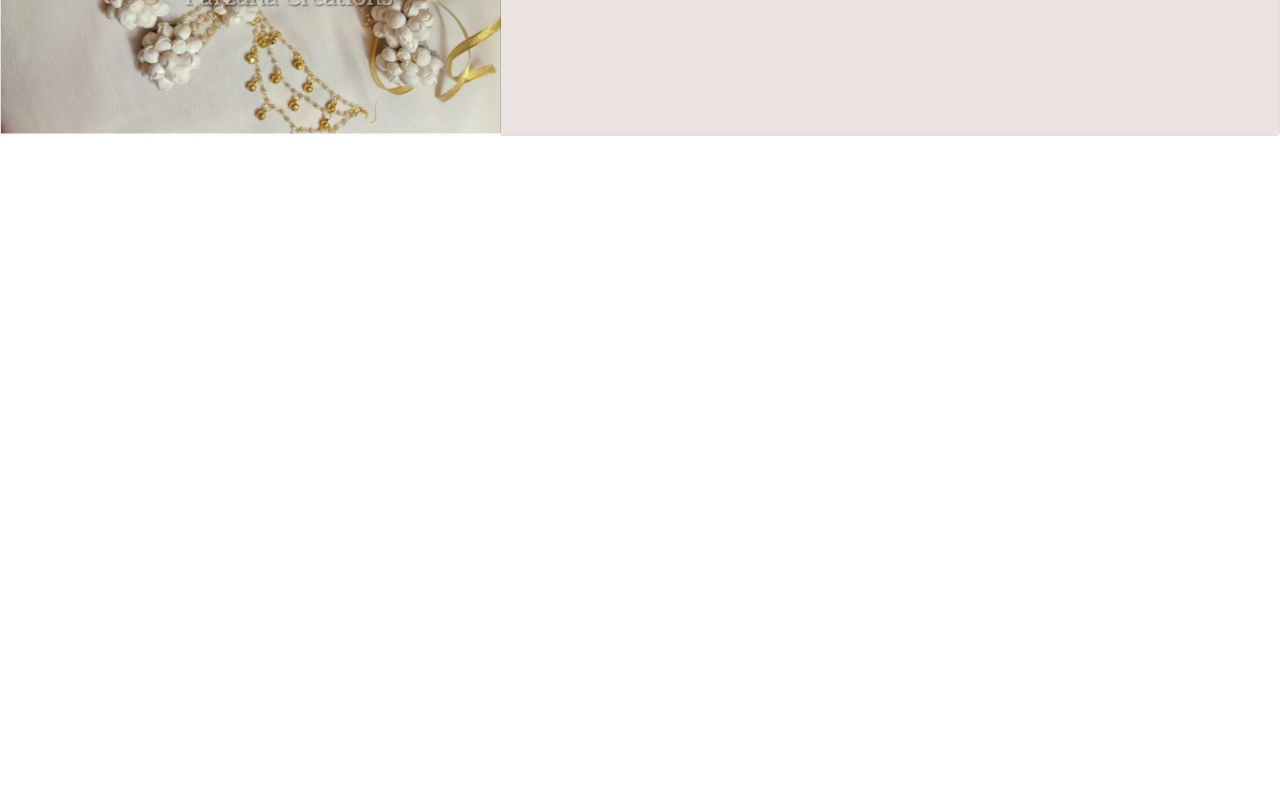
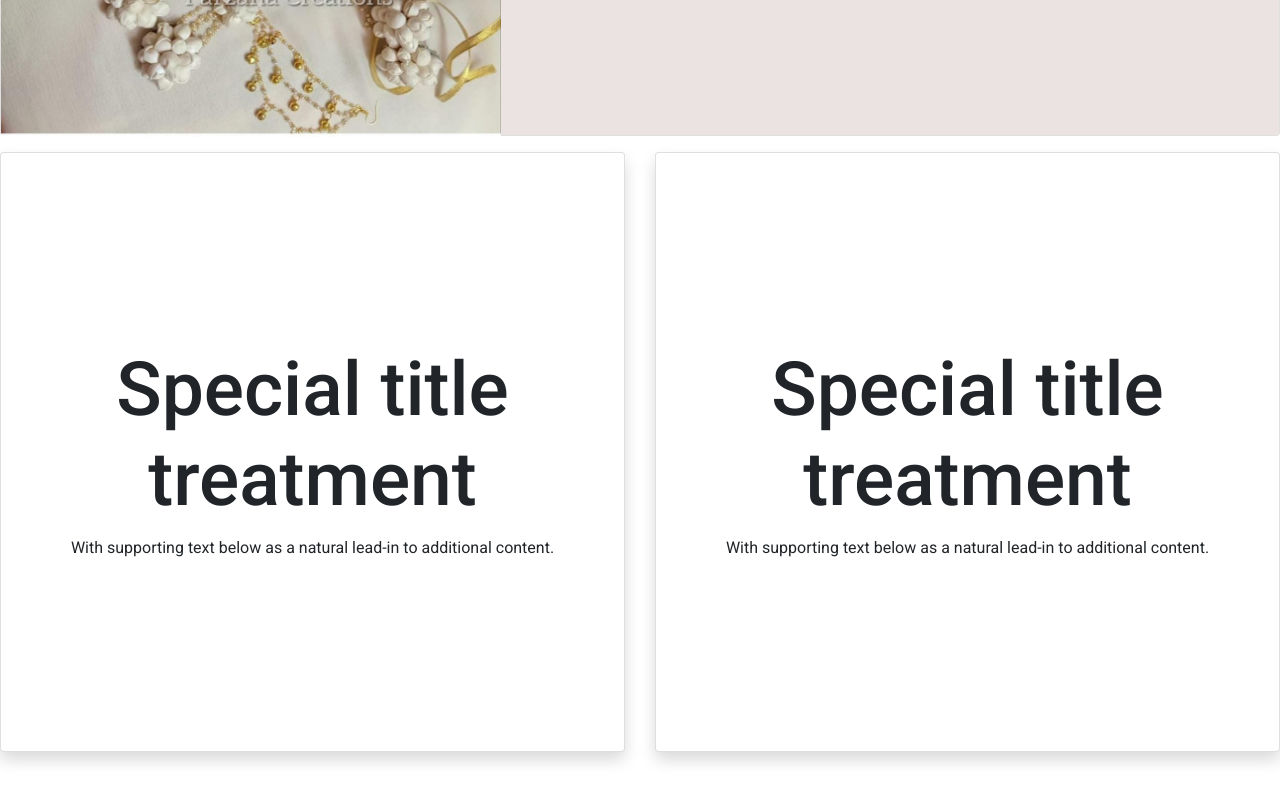
Before and after one commit to shreekarhegde/event-management, an Angular app: page / in a window 1280 px wide. Shown: the part 526-1326 px from the top of the page. Before the commit the page ends 800 px from the top, so only its background shows below. Built offline with nearby package versions, Linux system fonts and the light colour scheme.

Commit message:
Added shadow boxes

```diff
--- a/src/app/home/home.component.css
+++ b/src/app/home/home.component.css
@@ -14,4 +14,5 @@ img,
 }
 .card {
   height: 600px;
+  text-align: center;
 }
--- a/src/app/home/home.component.html
+++ b/src/app/home/home.component.html
@@ -31,3 +31,26 @@
     </div>
   </div>
 </div>
+
+<div class="row">
+  <div class="col-sm-6" style="align-items: center;">
+    <div class="card shadow p-3 mb-5 bg-white rounded">
+      <div style="margin:auto;">
+        <h5 class="card-title">Special title treatment</h5>
+        <p class="card-text">
+          With supporting text below as a natural lead-in to additional content.
+        </p>
+      </div>
+    </div>
+  </div>
+  <div class="col-sm-6">
+    <div class="card shadow p-3 mb-5 bg-white rounded">
+      <div style="margin:auto;">
+        <h5 class="card-title">Special title treatment</h5>
+        <p class="card-text">
+          With supporting text below as a natural lead-in to additional content.
+        </p>
+      </div>
+    </div>
+  </div>
+</div>
```
